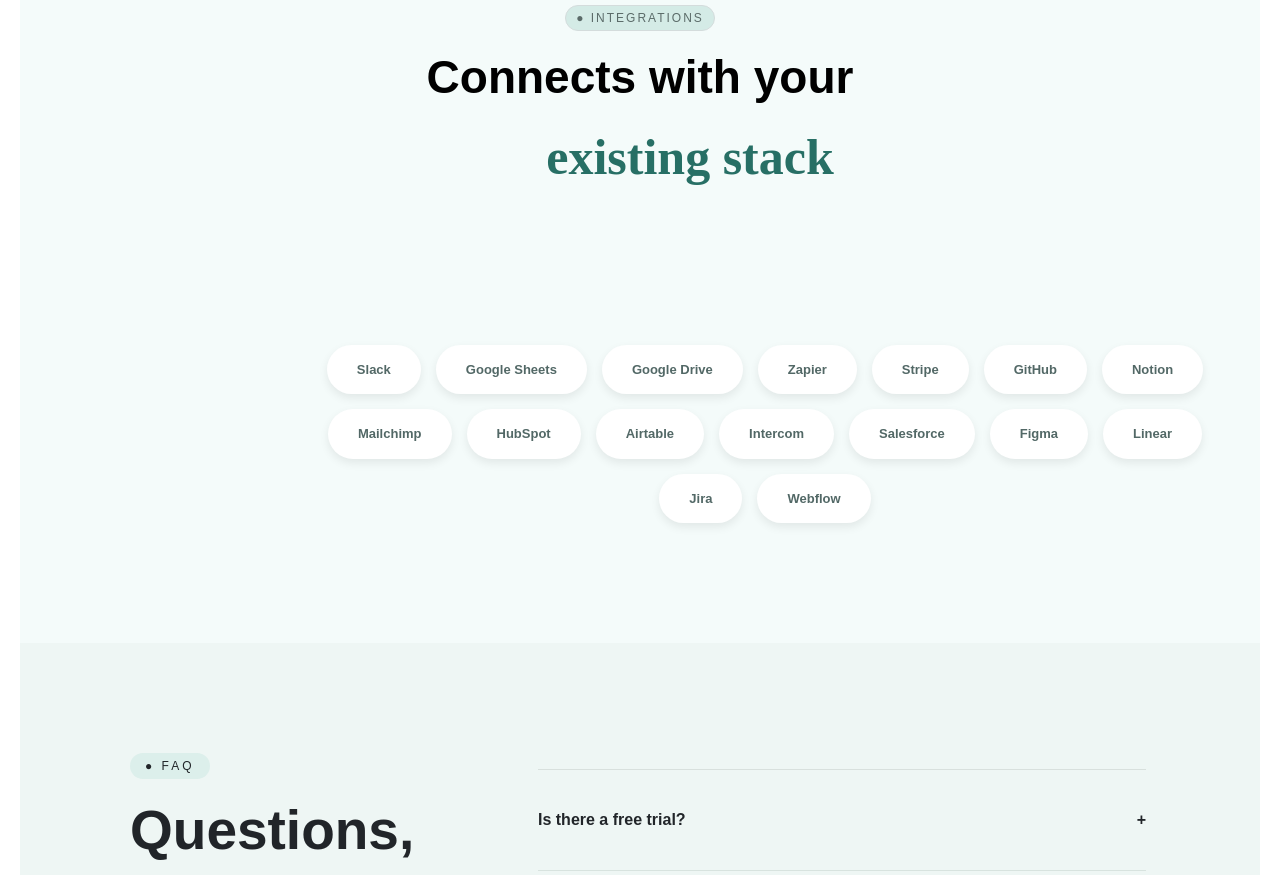
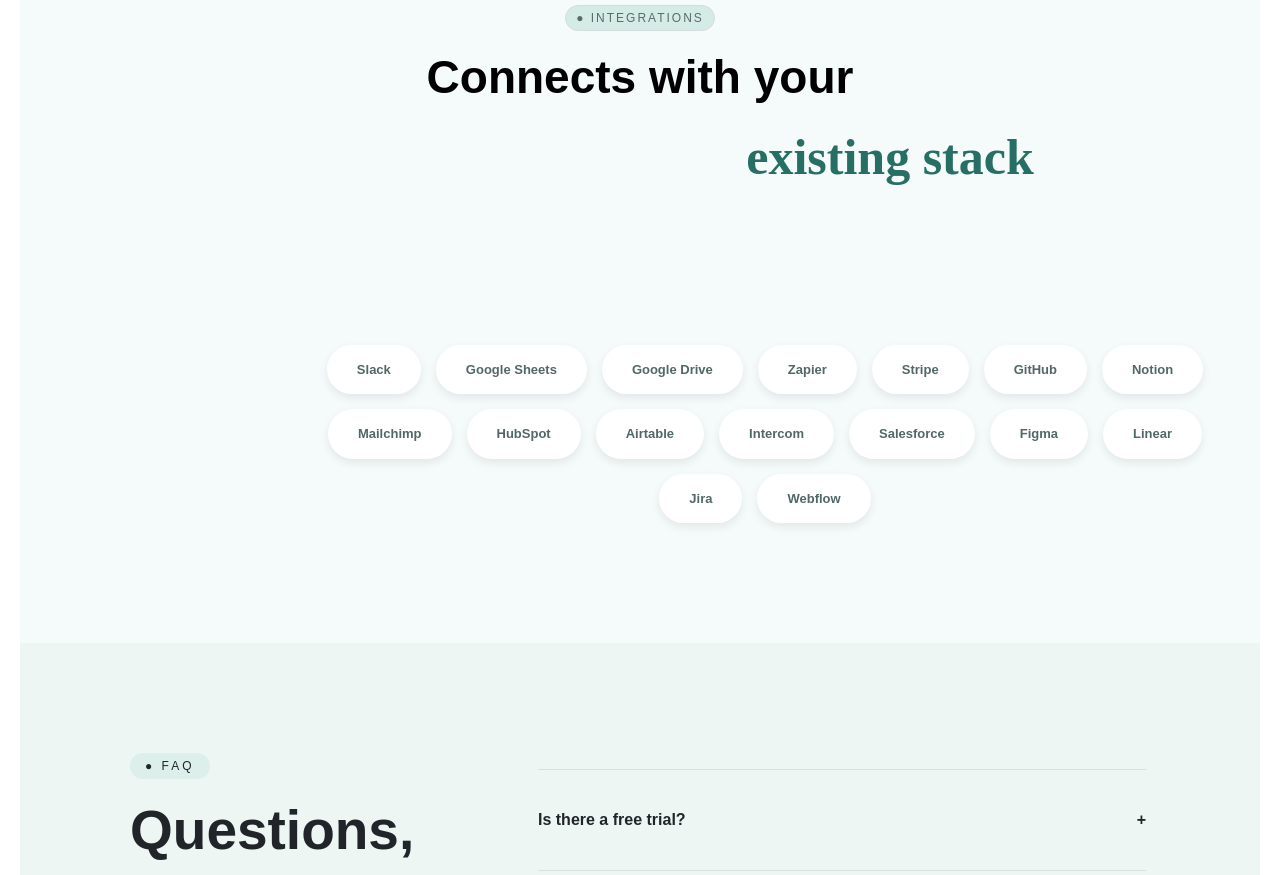
Before and after one commit to pudiparthi-srivani/react-task-7pages, a React (Vite) app: page / in a window 1280 px wide. Shown: the part 5300-6175 px from the top of the page. Built offline with nearby package versions, Linux system fonts and the light colour scheme.

Commit message:
Update App.css

```diff
--- a/src/App.css
+++ b/src/App.css
@@ -1178,10 +1178,10 @@
     color:#276f65;
     margin-bottom:50px;
     font-weight:bold;
-    width:100;
+
 
     display: block;
-    margin-left: 100px;
+    margin-left: 500px;
 
 }
 .buttonss{
```
